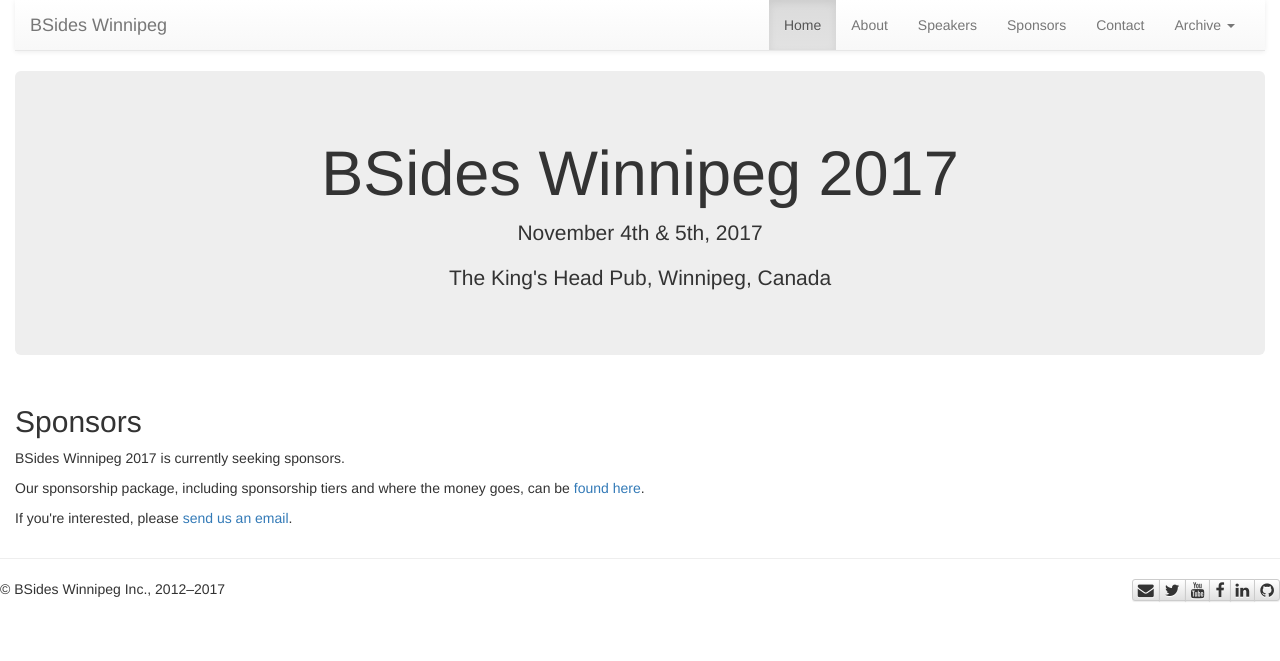
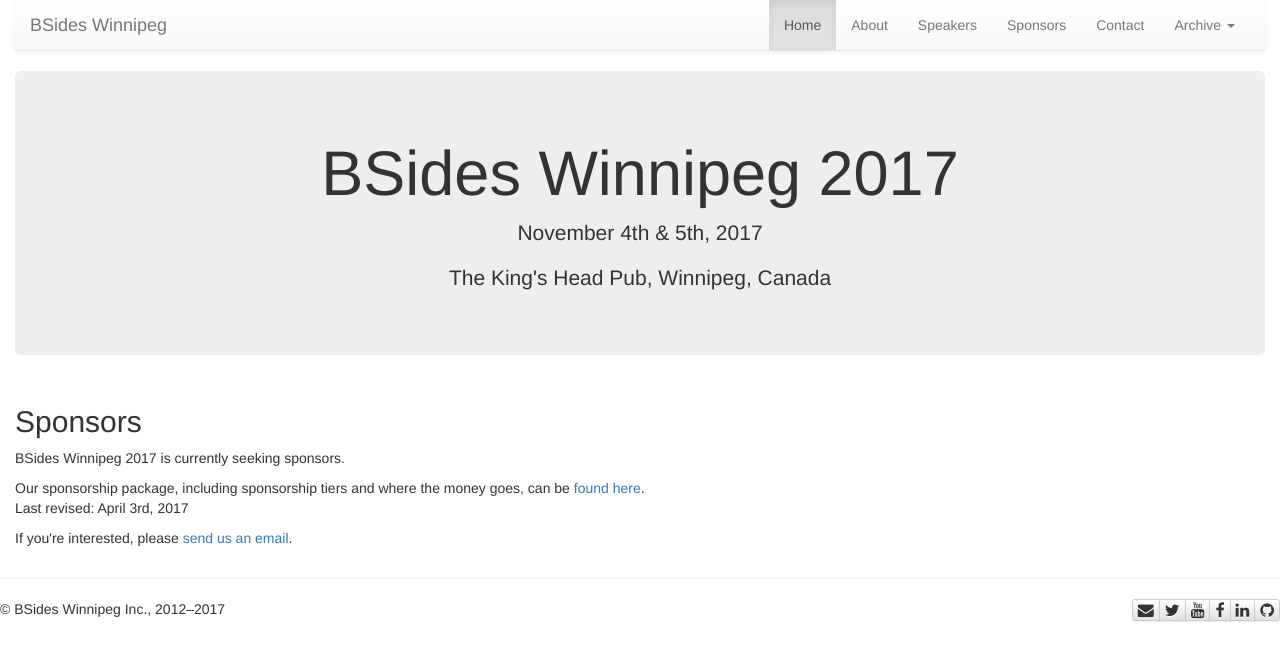
Before and after one commit to bsideswpg/bsideswpg.github.io, a Jekyll site: the page built from 2017-sponsors.md, in a window 1280 px wide. Shown: the top 661 px of the page. Built offline with Jekyll 4.4.1, drawn with Linux system fonts in a browser that asks for light colours.

Commit message:
Add revision date to sponsorship doc and website

```diff
--- a/2017-sponsors.md
+++ b/2017-sponsors.md
@@ -8,7 +8,7 @@ permalink: /sponsors/
     <h2>Sponsors</h2>
 
     <p>BSides Winnipeg 2017 is currently seeking sponsors.</p>
-    <p>Our sponsorship package, including sponsorship tiers and where the money goes, can be <a href="/BSides_Winnipeg_2017_Sponsor_Package.pdf" target="_blank">found here</a>.</p>
+    <p>Our sponsorship package, including sponsorship tiers and where the money goes, can be <a href="/BSides_Winnipeg_2017_Sponsor_Package.pdf" target="_blank">found here</a>.<br />Last revised: April 3rd, 2017</p>
     <p>If you're interested, please <a href="mailto:organizers@bsideswpg.ca">send us an email</a>.</p>
   </div>
 </div>
```
Also changed, not shown: 1 other file.
